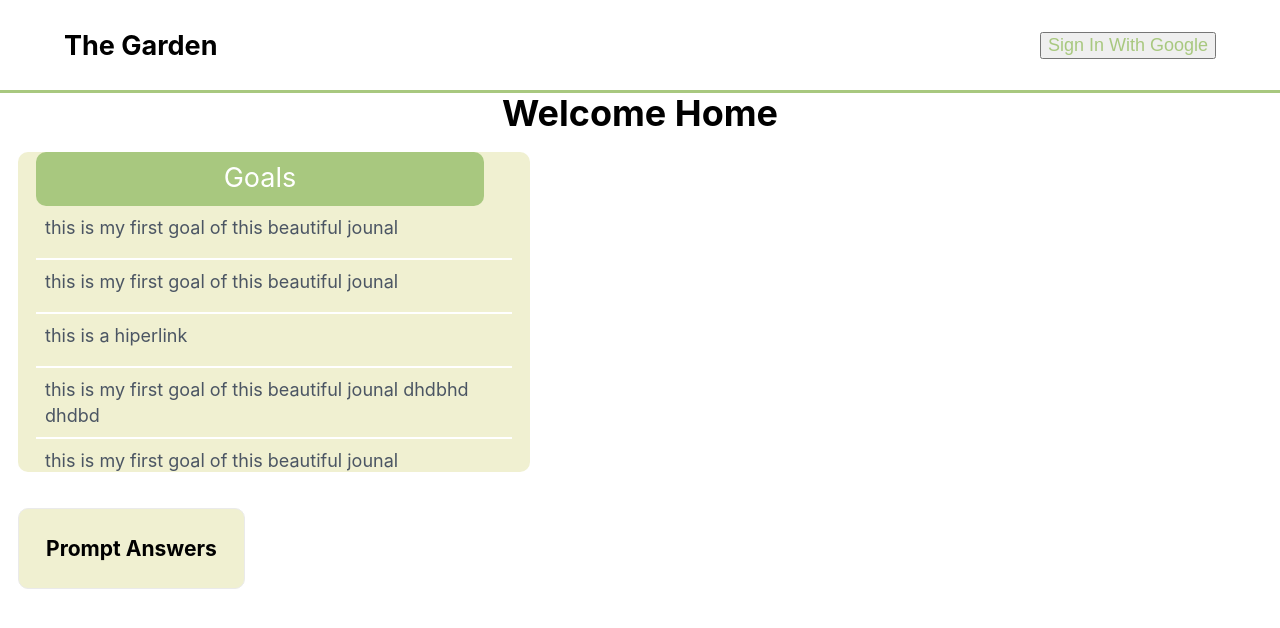
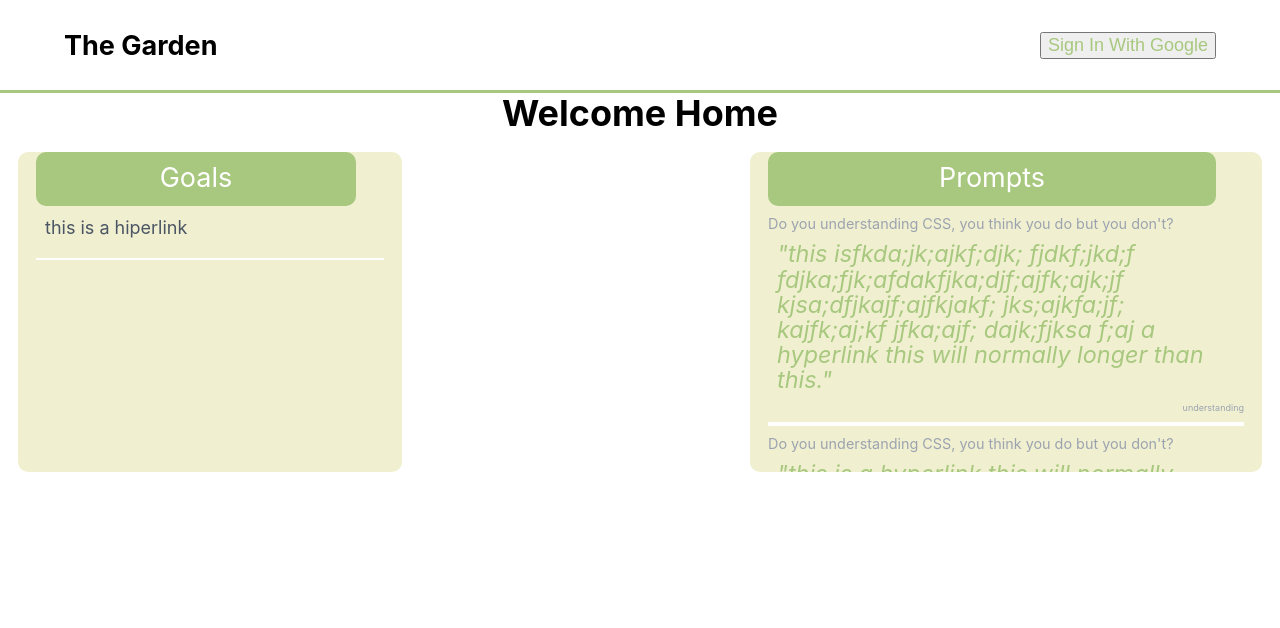
Before and after one commit to jacobkagon/garden-frontend, a Next.js app: page /home in a window 1280 px wide. Shown: the top 628 px of the page. Built offline with nearby package versions, Linux system fonts and the light colour scheme; no server answers.

Commit message:
worked on Prompts and Goals page

```diff
--- a/components/Goals/Goals.js
+++ b/components/Goals/Goals.js
@@ -7,31 +7,9 @@ const Goals = () => {
                 <div className={styles.title}>Goals</div>
                 <div className={styles.cardHome}>
                     <span className={styles.goalsList}>
-                        this is my first goal of this beautiful jounal
-                    </span>
-                    <span className={styles.goalsList}>
-                        this is my first goal of this beautiful jounal
-                    </span>
-                    <span className={styles.goalsList}>
                         <a href='/explore'>this is a hiperlink</a>
                     </span>
-                    <span className={styles.goalsList}>
-                        this is my first goal of this beautiful jounal dhdbhd
-                        dhdbd
-                    </span>
-                    <span className={styles.goalsList}>
-                        this is my first goal of this beautiful jounal
-                    </span>
-                    <span className={styles.goalsList}>
-                        this is my first goal of this beautiful jounal dededwb
-                        edwedwd wedwedewd edewdewdw ewdewdewed wedwededwe edwede
-                    </span>
-                    <span className={styles.goalsList}>
-                        this is my first goal of this beautiful jounal
-                    </span>
-                    <span className={styles.goalsList}>
-                        this is my first goal of this beautiful jounal
-                    </span>
+
                 </div>
             </div>
         </div>
--- a/components/Goals/Goals.module.css
+++ b/components/Goals/Goals.module.css
@@ -22,7 +22,7 @@
 }
 
 .title {
-    position: fixed;
+    position: absolute;
     background-color: var(--primary);
     width: 80%;
     height: 2em;
@@ -54,9 +54,10 @@
 
 @media (min-width: 900px) {
     .card {
-        width: 40%;
+        width: 30%;
+        float: left;
     }
     .title {
-        width: 35%;
+        width: 25%;
     }
 }
--- a/components/Prompt/Prompt.js
+++ b/components/Prompt/Prompt.js
@@ -3,10 +3,32 @@ import styles from './Prompt.module.css';
 
 const Prompt = () => {
     return (
+        <div>
         <div className={styles.card}>
-            <h3>Prompt Answers</h3>
-            <div></div>
+            <div className={styles.title}>Prompts</div>
+            <div className={styles.cardHome}>
+                <div className={styles.questionsList}>Do you understanding CSS, you think you do but you don't?
+                <span className={styles.answersList}>
+                    <a href='/explore'>"this isfkda;jk;ajkf;djk; fjdkf;jkd;f fdjka;fjk;afdakfjka;djf;ajfk;ajk;jf kjsa;dfjkajf;ajfkjakf; jks;ajkfa;jf; kajfk;aj;kf jfka;ajf; dajk;fjksa f;aj a hyperlink this will normally longer than this."</a>
+                </span>
+                <div className={styles.topic}>understanding</div>
+                </div>
+                <div className={styles.questionsList}>Do you understanding CSS, you think you do but you don't?
+                <span className={styles.answersList}>
+                    <a href='/explore'>"this is a hyperlink this will normally longer than this."</a>
+                </span>
+                <div className={styles.topic}>understanding</div>
+                </div>
+                <div className={styles.questionsList}>Do you understanding CSS, you think you do but you don't?
+                <span className={styles.answersList}>
+                    <a href='/explore'>"this is a hyperlink this will normally longer than this."</a>
+                </span>
+                <div className={styles.topic}>understanding</div>
+                </div>
+            </div>
+
         </div>
+    </div>
     );
 };
 
--- a/components/Prompt/Prompt.module.css
+++ b/components/Prompt/Prompt.module.css
@@ -1,13 +1,78 @@
 .card {
+    /* position: relative; */
+    /* flex-basis: 45%; */
     margin: 1rem;
-    flex-basis: 45%;
-    padding: 1.5rem;
-    text-align: left;
-    color: inherit;
+    padding: 0 1rem;
     text-decoration: none;
-    border: 1px solid #eaeaea;
     border-radius: 10px;
-    transition: color 0.15s ease, border-color 0.15s ease;
-    float: left;
     background-color: var(--secondary);
+    max-height: 40vh;
+    float: center;
+    width: 92%;
+    height: 50vh;
+    overflow: hidden;
+    overflow-y: auto;
+
 }
+.cardHome {
+    /* position: absolute; */
+    padding-top: 3rem;
+    /* top: 0;
+    animation: scroll 10s linear 1s infinite; */
+}
+
+.title {
+    position: absolute;
+    background-color: var(--primary);
+    width: 80%;
+    height: 2em;
+    font-size: 1.5rem;
+    text-align: center;
+    color: white;
+    border-radius: 10px;
+    padding: 0.5rem;
+}
+.answersList {
+    min-width: 80%;
+    min-height: 3rem;
+    display: block;
+    color: var(--primary);
+    padding: 0.5rem;
+    /* background: var(--white); */
+    line-height: 1.4rem;
+    font-size: 1.3rem;
+    font-style: italic;
+
+}
+.answersList:hover {
+    color: var(--primary);
+    cursor: pointer;
+}
+/* @keyframes scroll {
+    100% {
+        top: -100%;
+    }
+} */
+.questionsList{
+    color: var(--gray-400);
+    font-size: 0.8rem;
+    border-bottom: 4px solid white;
+    padding: 0.5rem 0
+
+}
+.topic {
+    font-size: 0.5rem;
+    text-align: right;
+    color: var(--gray-400);
+
+}
+
+@media (min-width: 900px) {
+    .card {
+        width: 40%;
+        float: right;
+    }
+    .title {
+        width: 35%;
+    }
+}
--- a/styles/Home.module.css
+++ b/styles/Home.module.css
@@ -1,6 +1,5 @@
 .container {
     min-height: 100vh;
-
     padding: 0 0.5rem;
     display: flex;
     flex-direction: column;
@@ -8,6 +7,12 @@
     align-items: center;
 }
 
+@media (min-width: 900px) {
+    .container {
+        flex-direction: row;
+        align-content: center;
+    }
+}
 .main {
     padding: 5rem 0;
     flex: 1;
@@ -116,10 +121,3 @@
 .logo {
     height: 1em;
 }
-
-@media (max-width: 600px) {
-    .grid {
-        width: 100%;
-        flex-direction: column;
-    }
-}
```
Also changed, not shown: pages/home.js (line endings or trailing spaces).
